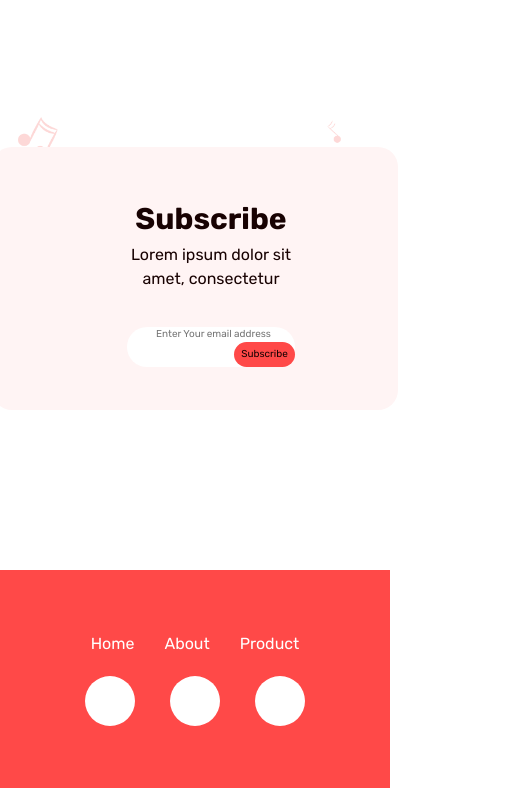
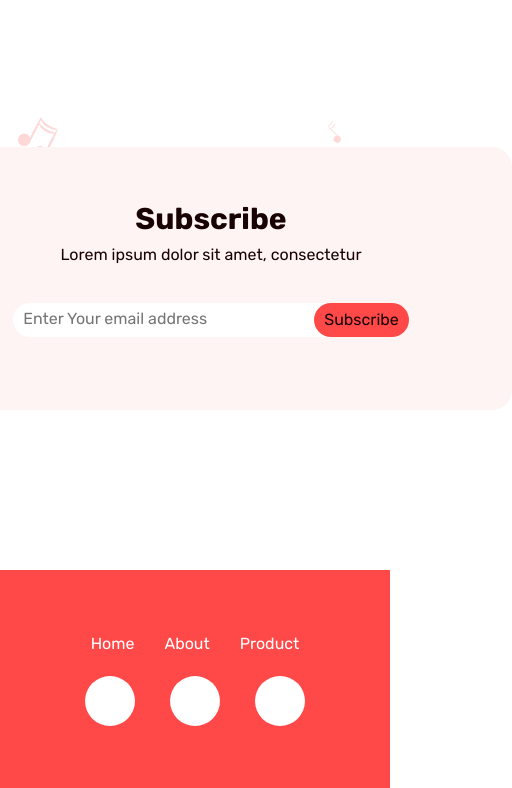
Before and after one commit to mirazizjon777/naushnik, a plain HTML site: page index.html in a window 390 px wide. Shown: the part 5808-6596 px from the top of the page, 512 px wide, since content can reach past the window. Drawn offline with Linux system fonts and the light colour scheme.

Commit message:
caption: main-five footer.

```diff
--- a/css/main.css
+++ b/css/main.css
@@ -545,6 +545,7 @@ main {
   margin-left: 10rem;
 }
 .main-five__footer {
+  display: flex;
   background-color: var(--white-bg-color);
   border-radius: 7.3rem;
   padding-left: 3rem;
@@ -687,11 +688,13 @@ main {
     display: none;
   }
   .main-five__footer {
-    padding-left: 0.7rem;
-    font-size: 1rem;
+
+    padding-left: 1rem;
   }
   .main-five__btn {
-    padding: 0.5rem 0.7rem;
+    align-self: center;
+    justify-self: center;
+    padding: 0.5rem 1rem;
   }
 }
 /* X-Small devices portrait phones, less than 576px */
```
